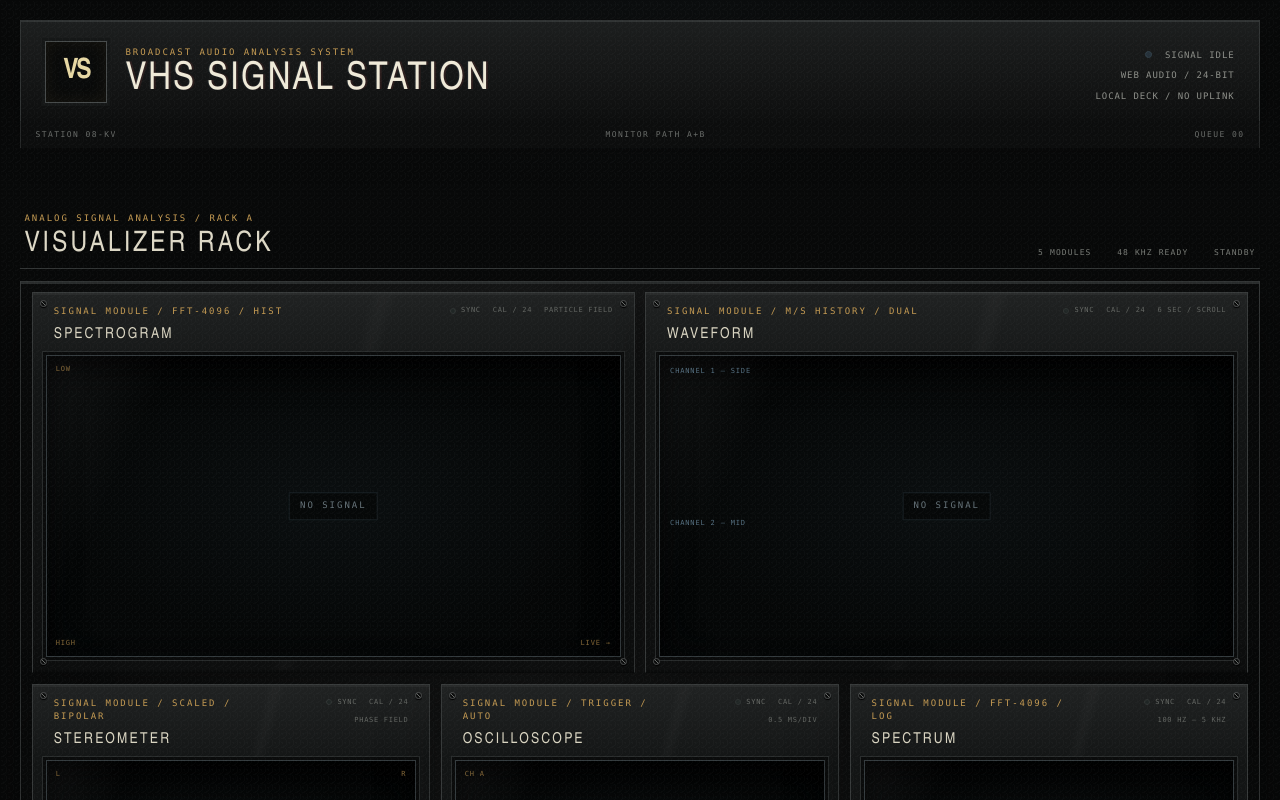
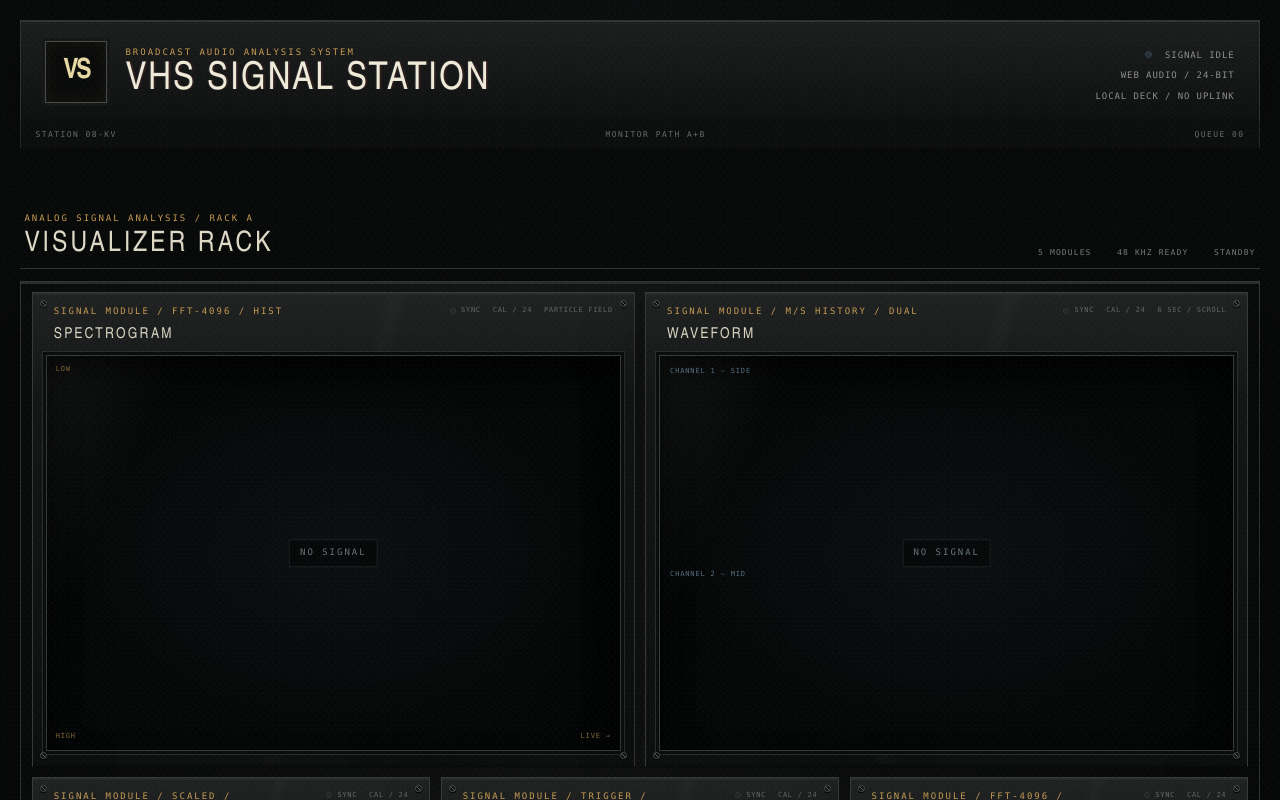
Before and after one commit to RUNU228/VHS-Signal-Station, a Next.js app: page / in a window 1280 px wide. Shown: the top 800 px of the page. Built offline with nearby package versions, Linux system fonts and the light colour scheme.

Commit message:
feat: adapt visualizer rack across devices

```diff
--- a/src/app/globals.css
+++ b/src/app/globals.css
@@ -254,8 +254,9 @@ input:focus-visible {
 
 .visualizer-rack {
   display: grid;
-  grid-template-columns: repeat(6, minmax(0, 1fr));
+  grid-template-columns: minmax(0, 1fr);
   gap: var(--panel-gap);
+  min-width: 0;
   padding: var(--panel-gap);
   border: 1px solid #343737;
   background: linear-gradient(90deg, #0a0b0b, #151616 40%, #101111 70%, #090a0a);
@@ -273,12 +274,6 @@ input:focus-visible {
     linear-gradient(180deg, #202222, #131515 23%, #0d0e0e 100%);
   box-shadow: var(--panel-shadow);
 }
-
-.module--spectrogram,
-.module--waveform { grid-column: span 3; }
-.module--stereometer,
-.module--oscilloscope,
-.module--spectrum { grid-column: span 2; }
 
 .panel-header {
   display: flex;
@@ -353,7 +348,8 @@ input:focus-visible {
 
 .crt-screen {
   position: relative;
-  min-height: 250px;
+  aspect-ratio: 16 / 10;
+  min-height: clamp(220px, 60vw, 300px);
   overflow: hidden;
   border: 1px solid #343b3e;
   background:
@@ -361,9 +357,6 @@ input:focus-visible {
     #050707;
   box-shadow: 0 0 0 3px #0a0b0b, 0 0 0 4px #292c2c, 0 18px 30px #000 inset, 0 0 38px rgba(111,145,168,.035) inset;
 }
-
-.module--spectrogram .crt-screen,
-.module--waveform .crt-screen { min-height: 300px; }
 
 .crt-screen::before,
 .crt-screen::after {
@@ -694,10 +687,29 @@ input:focus-visible {
 @keyframes reel-spin { to { rotate: 360deg; } }
 @keyframes selected-scan { from { left: -25%; } to { left: 112%; } }
 
+@media (min-width: 761px) and (max-width: 1100px) {
+  .visualizer-rack { grid-template-columns: repeat(2, minmax(0, 1fr)); }
+  .module--spectrogram,
+  .module--waveform,
+  .module--stereometer,
+  .module--oscilloscope { grid-column: span 1; }
+  .module--spectrum { grid-column: 1 / -1; }
+  .crt-screen { min-height: clamp(230px, 31vw, 340px); }
+}
+
+@media (min-width: 1101px) {
+  .visualizer-rack { grid-template-columns: repeat(6, minmax(0, 1fr)); }
+  .module--spectrogram,
+  .module--waveform { grid-column: span 3; }
+  .module--stereometer,
+  .module--oscilloscope,
+  .module--spectrum { grid-column: span 2; }
+  .crt-screen { min-height: clamp(240px, 22vw, 360px); }
+  .module--spectrogram .crt-screen,
+  .module--waveform .crt-screen { aspect-ratio: 16 / 11; }
+}
+
 @media (max-width: 1120px) {
-  .visualizer-rack { grid-template-columns: repeat(2, minmax(0, 1fr)); }
-  .module--spectrogram, .module--waveform, .module--stereometer, .module--oscilloscope { grid-column: span 1; }
-  .module--spectrum { grid-column: 1 / -1; }
   .tape-bay { grid-column: 1 / -1; }
   .queue-display { grid-column: span 4; }
   .transport-controls { grid-column: span 8; }
@@ -711,9 +723,8 @@ input:focus-visible {
   .station-status { display: none; }
   .station-dateline span:nth-child(2) { display: none; }
   .rack-telemetry { display: none; }
-  .visualizer-rack { grid-template-columns: 1fr; }
+  .visualizer-rack { grid-template-columns: minmax(0, 1fr); }
   .module--spectrogram, .module--waveform, .module--stereometer, .module--oscilloscope, .module--spectrum { grid-column: 1; }
-  .crt-screen, .module--spectrogram .crt-screen, .module--waveform .crt-screen { min-height: 245px; }
   .panel-meta { max-width: 45%; }
   .tape-bay { grid-template-columns: 1fr; }
   .tape-window { min-height: 110px; }
```
Also changed, not shown: 1 other file (tests, documents, lock files or other folders).
